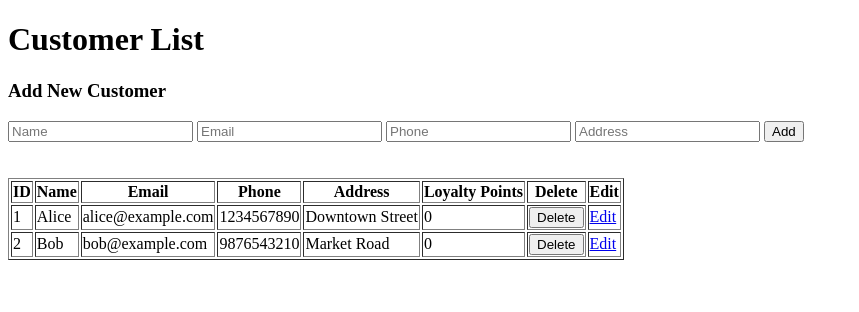
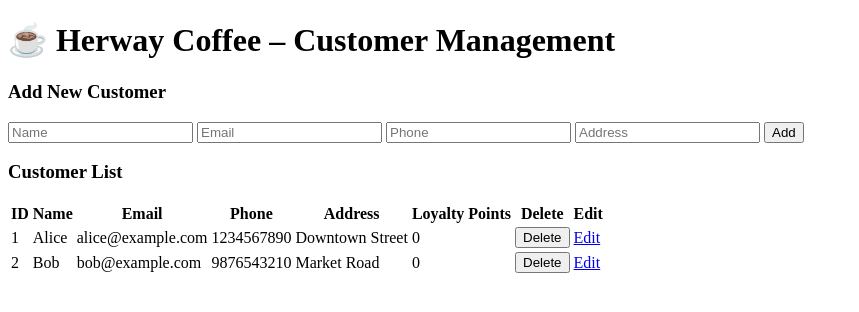
Before and after one commit to Anagha2dixit/Herway-Coffee-FlaskApp, a Flask app: page /customers in a window 1280 px wide. Shown: the top 312 px of the page, without its empty margins (0-859 px from the left). Run offline with Flask 3, Linux system fonts and the light colour scheme; data comes from the database, SQL or seed files in the repository; parts of the project's set-up code (start-up, migrations or seed data) failed here and were passed over.

Commit message:
Enhance customer page styling

```diff
--- a/templates/customers.html
+++ b/templates/customers.html
@@ -1,11 +1,14 @@
 <!DOCTYPE html>
-<html>
+<html lang="en">
 <head>
+    <meta charset="UTF-8">
     <title>Customer List</title>
+    <link rel="stylesheet" href="{{ url_for('static', filename='style.css') }}">
 </head>
 <body>
-    <h1>Customer List</h1>
+    <h1>☕ Herway Coffee – Customer Management</h1>
 
+    <section class="form-section">
         <h3>Add New Customer</h3>
         <form action="/add_customer" method="POST">
             <input name="name" placeholder="Name" required>
@@ -14,13 +17,17 @@
             <input name="address" placeholder="Address" required>
             <button type="submit">Add</button>
         </form>
+    </section>
 
-    <br><br>
-
-    <table border="1">
+    <section class="table-section">
+        <h3>Customer List</h3>
+        <table>
+            <thead>
                 <tr>
                     <th>ID</th><th>Name</th><th>Email</th><th>Phone</th><th>Address</th><th>Loyalty Points</th><th>Delete</th><th>Edit</th>
                 </tr>
+            </thead>
+            <tbody>
                 {% for customer in customers %}
                 <tr>
                     <td>{{ customer["customer_id"] }}</td>
@@ -39,6 +46,8 @@
                     </td>
                 </tr>
                 {% endfor %}
+            </tbody>
         </table>
+    </section>
 </body>
 </html>
```
Lines whose indentation alone changed are shown as unchanged.
